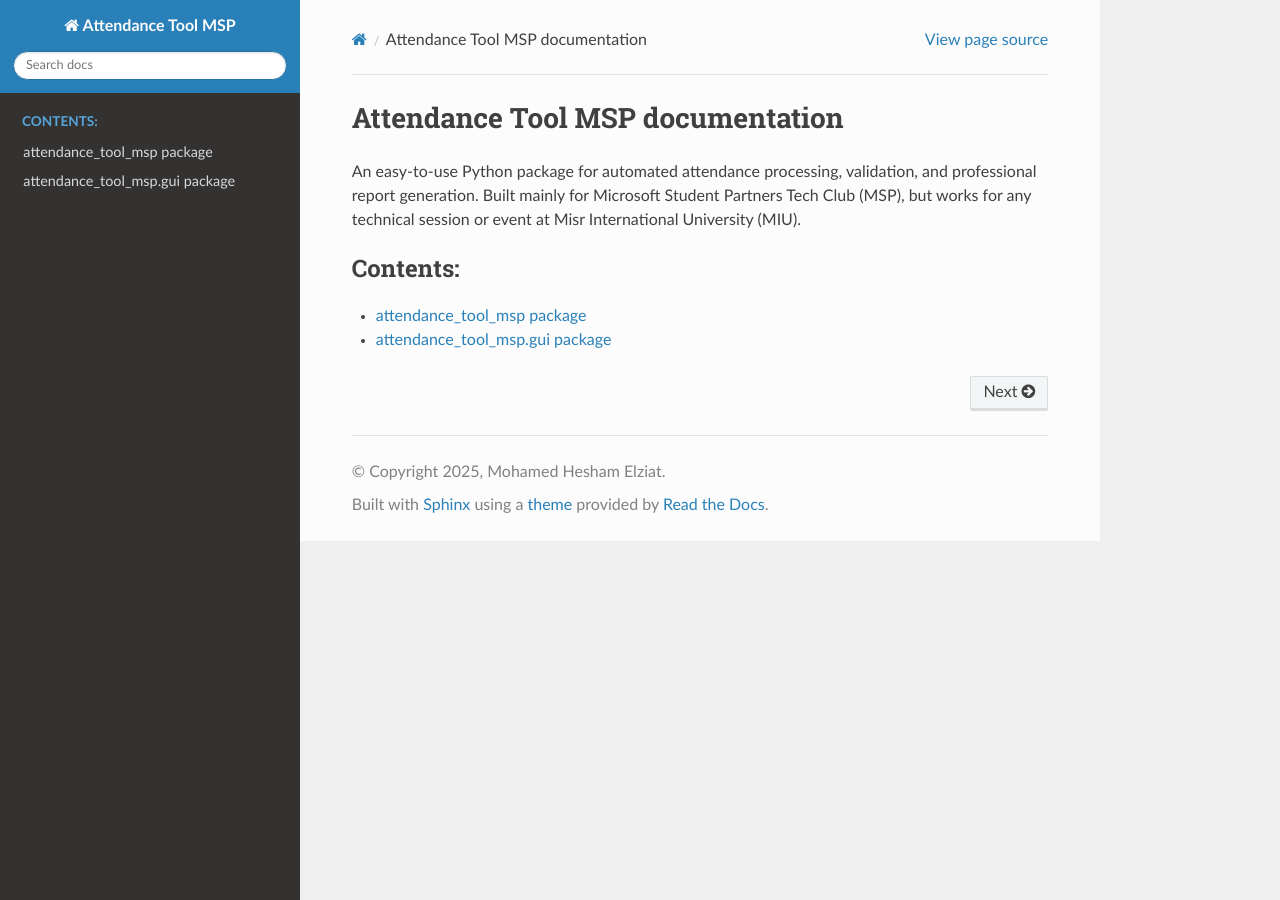
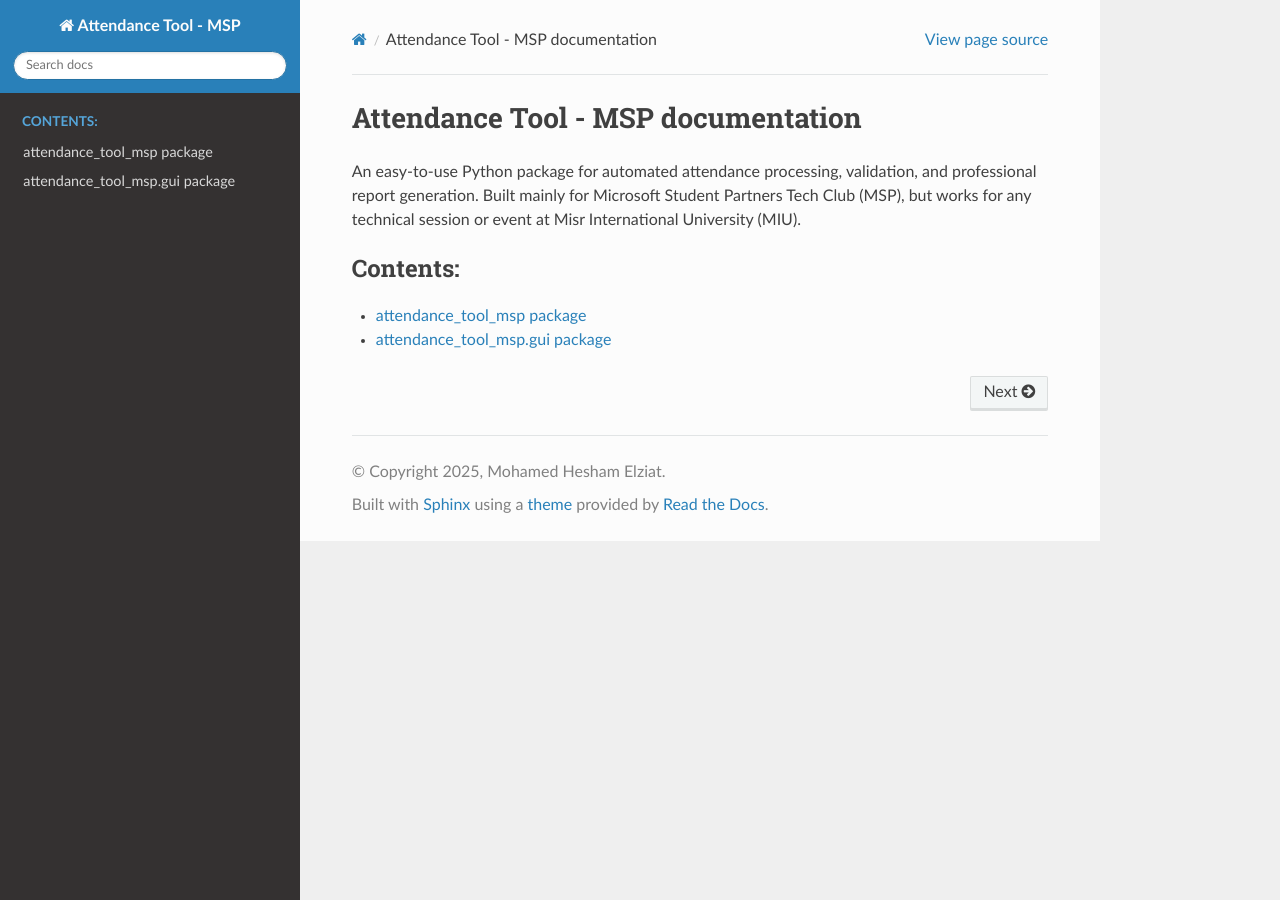
Before and after one commit to mohamedelziat50/attendance-automation-MSP, a Sphinx documentation site: the page built from attendance_tool_msp/docs/source/index.rst, in a window 1280 px wide. Built offline with Sphinx 7.4.7 and the Read the Docs theme 3.1.0, drawn with Linux system fonts in a browser that asks for light colours.

```diff
--- a/attendance_tool_msp/docs/source/attendance_tool_msp.gui.rst
+++ b/attendance_tool_msp/docs/source/attendance_tool_msp.gui.rst
@@ -1,6 +1,5 @@
-
-attendance_tool_msp.gui package
-==============================
+attendance\_tool\_msp.gui package
+=================================
 
 .. automodule:: attendance_tool_msp.gui
    :members:
--- a/attendance_tool_msp/docs/source/attendance_tool_msp.rst
+++ b/attendance_tool_msp/docs/source/attendance_tool_msp.rst
@@ -1,6 +1,5 @@
-
-attendance_tool_msp package
-===========================
+attendance\_tool\_msp package
+=============================
 
 .. automodule:: attendance_tool_msp
    :members:
--- a/attendance_tool_msp/docs/source/conf.py
+++ b/attendance_tool_msp/docs/source/conf.py
@@ -8,9 +8,9 @@
 
 import os
 import sys
-sys.path.insert(0, os.path.abspath('../src'))
+sys.path.insert(0, os.path.abspath('../../src'))
 
-project = 'Attendance Tool MSP'
+project = 'Attendance Tool - MSP'
 copyright = '2025, Mohamed Hesham Elziat'
 author = 'Mohamed Hesham Elziat'
 release = '1.0.0'
@@ -21,7 +21,7 @@ release = '1.0.0'
 extensions = [
     'sphinx.ext.autodoc',
     'sphinx_autodoc_typehints',
-    'sphinx.ext.napoleon',  # for Google/NumPy docstrings
+    'sphinx.ext.napoleon',
 ]
 
 templates_path = ['_templates']
@@ -32,5 +32,5 @@ exclude_patterns = []
 # -- Options for HTML output -------------------------------------------------
 # https://www.sphinx-doc.org/en/master/usage/configuration.html#options-for-html-output
 
-html_theme = 'sphinx_rtd_theme'
+html_theme = "sphinx_rtd_theme"
 html_static_path = ['_static']
```
Also changed, not shown: attendance_tool_msp/docs/source/index.rst (+4 -4 lines), attendance_tool_msp/docs/source/modules.rst (added, +8 -0 lines).
